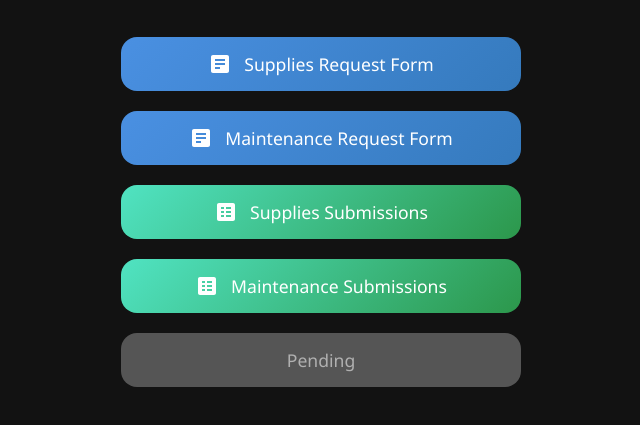
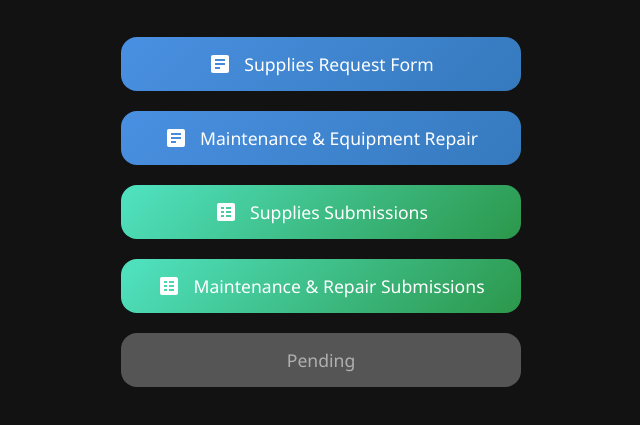
Before and after one commit to sandboxWorkspace/will, a plain HTML site: page index.html in a window 1280 px wide. Shown: the part 349-774 px from the top of the page, without its empty margins (319-959 px from the left). Drawn offline with Linux system fonts and the light colour scheme.

Commit message:
Change maintenance title
append equipment repair to maintenance

```diff
--- a/index.html
+++ b/index.html
@@ -19,7 +19,7 @@
         </a>
         <a href="https://forms.office.com/r/TKuey9jxUa" class="button form-button">
             <img src="formicon.svg" alt="Form Icon" class="icon">
-            Maintenance Request Form
+            Maintenance & Equipment Repair
         </a>
         <a href="https://1drv.ms/x/s!AoaJI9skKXvwgQsi7pLb7GSVnenv?e=rH2LOg" class="button spreadsheet-button">
             <img src="sheeticon.svg" alt="Spreadsheet Icon" class="icon">
@@ -27,7 +27,7 @@
         </a>
         <a href="https://1drv.ms/x/s!AoaJI9skKXvwe6TAQ_n1h3a38vk?e=JQ0aOz" class="button spreadsheet-button">
             <img src="sheeticon.svg" alt="Spreadsheet Icon" class="icon">
-            Maintenance Submissions
+            Maintenance & Repair Submissions
         </a>
         <a href="#" class="button pending-button">
             <img src="sheeticon.svg" alt="Spreadsheet Icon" class="icon">
```
